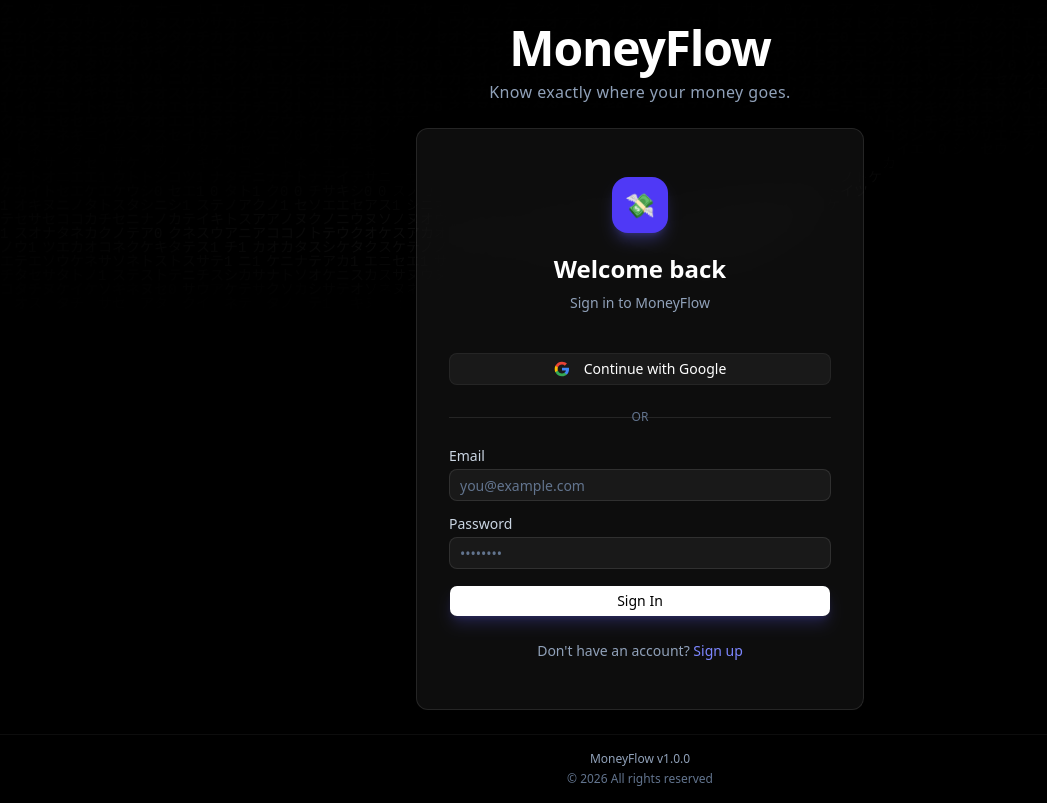
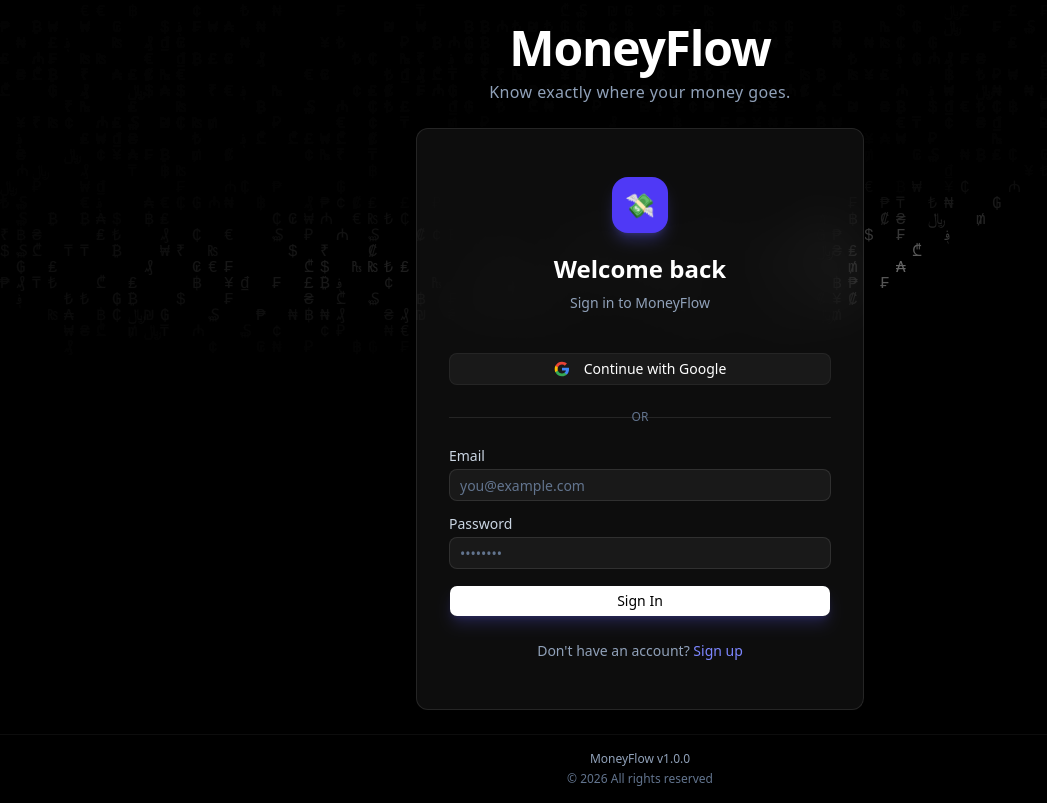
Before and after one commit to PawanKumar2001/MoneyFlow, a Next.js app: page /login in a window 1280 px wide. Shown: the whole page, without its empty margins (0-1047 px from the left). Built offline with nearby package versions, Linux system fonts and the light colour scheme; no server answers.

Commit message:
fixed matrix 2.0

```diff
--- a/app/Matrixcanvas.tsx
+++ b/app/Matrixcanvas.tsx
@@ -12,14 +12,14 @@ export default function MatrixCanvas() {
     canvas.width = window.innerWidth;
     canvas.height = window.innerHeight;
 
-    const fontSize = 14;
+    const fontSize = 16;
     const columns = Math.floor(canvas.width / fontSize);
     const drops: number[] = Array(columns).fill(1);
 
     let waveActive = false;
     let waveX = 0;
 
-    const chars = "01アイウエオカキクケコサシスセソタチツテトナニヌネノ";
+    const chars = "₹ $ € £ ¥ ₩ ₺ ₨ ฿ ₦ ₫ ₪ ₲ ₴ ₵ ₡ ₢ ₣ ₤ ₥ ₧ ₰ ₱ ₳ ₷ ₸ ₼ ₽ ¢ ؋ ﷼ ₾ ₿";
 
     function drawMatrix() {
       if (!ctx) return;
@@ -35,7 +35,7 @@ export default function MatrixCanvas() {
           if (distFromWave > 8) continue;
 
           const intensity = 1 - distFromWave / 8;
-          ctx.fillStyle = `rgba(255, 255, 255, ${intensity * 0.9})`;
+          ctx.fillStyle = `rgba(255, 255, 255, ${intensity * 1.0})`;
         } else {
           continue;
         }
@@ -89,7 +89,7 @@ export default function MatrixCanvas() {
     <canvas
       id="matrix-canvas"
       className="fixed inset-0 w-full h-full pointer-events-none z-0"
-      style={{ opacity: 0.15 }}
+      style={{ opacity: 0.4 }}
     />
   );
 }
--- a/app/layout.tsx
+++ b/app/layout.tsx
@@ -37,8 +37,6 @@ export default function RootLayout({
         className="min-h-screen flex flex-col bg-black"
         suppressHydrationWarning
       >
-        {/* Matrix Animation */}
-        <MatrixCanvas />
 
         {/* Content */}
         <div className="relative z-10 flex-1 flex flex-col">
@@ -54,6 +52,9 @@ export default function RootLayout({
             </p>
           </div>
         </footer>
+
+        {/* Matrix Animation */}
+        <MatrixCanvas />
       </body>
     </html>
   );
```
